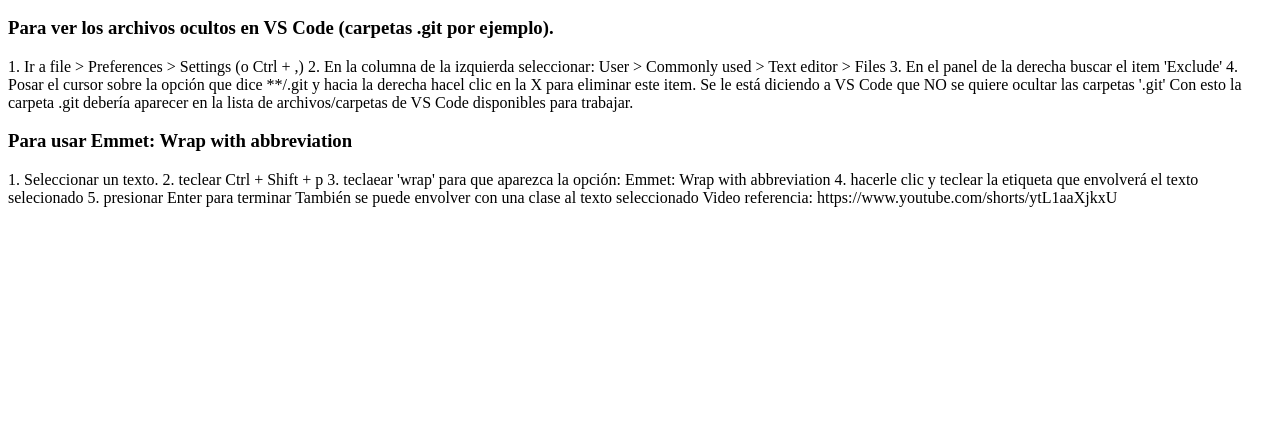
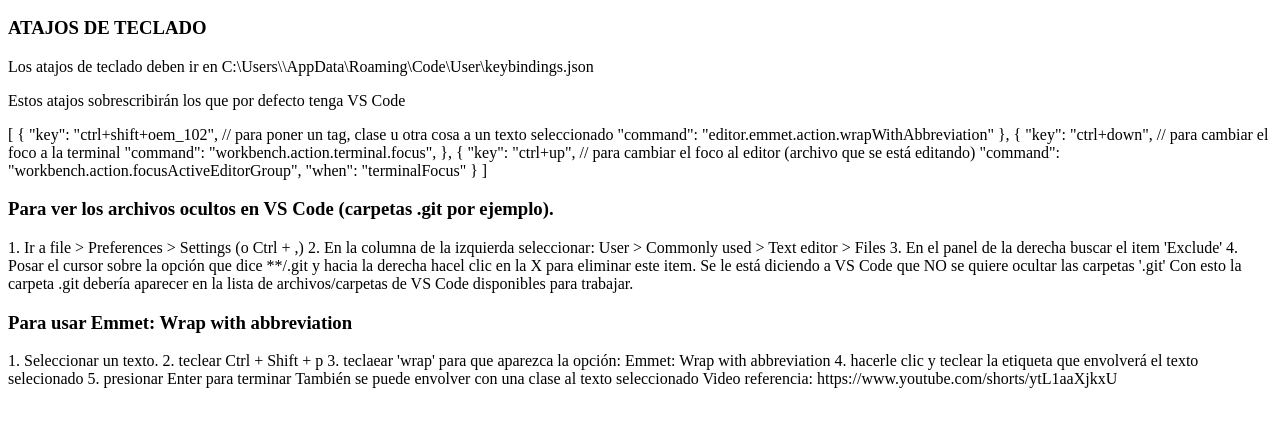
Before and after one commit to ZMv-ZMv/vs-code, a plain HTML site: page index.html in a window 1280 px wide. Shown: the part 50-476 px from the top of the page. Drawn offline with Linux system fonts and the light colour scheme.

Commit message:
actualizacion de documantacion

```diff
--- a/index.html
+++ b/index.html
@@ -9,6 +9,27 @@
 
 
 <h2>Visual Studio Code</h2>
+
+<h3>ATAJOS DE TECLADO</h3>
+<p>Los atajos de teclado deben ir en C:\Users\<usuario>\AppData\Roaming\Code\User\keybindings.json</p>
+<p>Estos atajos sobrescribirán los que por defecto tenga VS Code</p>
+[
+    {
+        "key": "ctrl+shift+oem_102", // para poner un tag, clase u otra cosa a un texto seleccionado
+        "command": "editor.emmet.action.wrapWithAbbreviation"
+    },
+    {
+        "key": "ctrl+down", // para cambiar el foco a la terminal
+        "command": "workbench.action.terminal.focus",
+    },
+    {
+        "key": "ctrl+up", // para cambiar el foco al editor (archivo que se está editando)
+        "command": "workbench.action.focusActiveEditorGroup",
+        "when": "terminalFocus"
+    }
+]
+
+
 <h3>Para ver los archivos ocultos en VS Code (carpetas .git por ejemplo).</h3>
 <div>
     1. Ir a file > Preferences > Settings (o Ctrl + ,)
```
